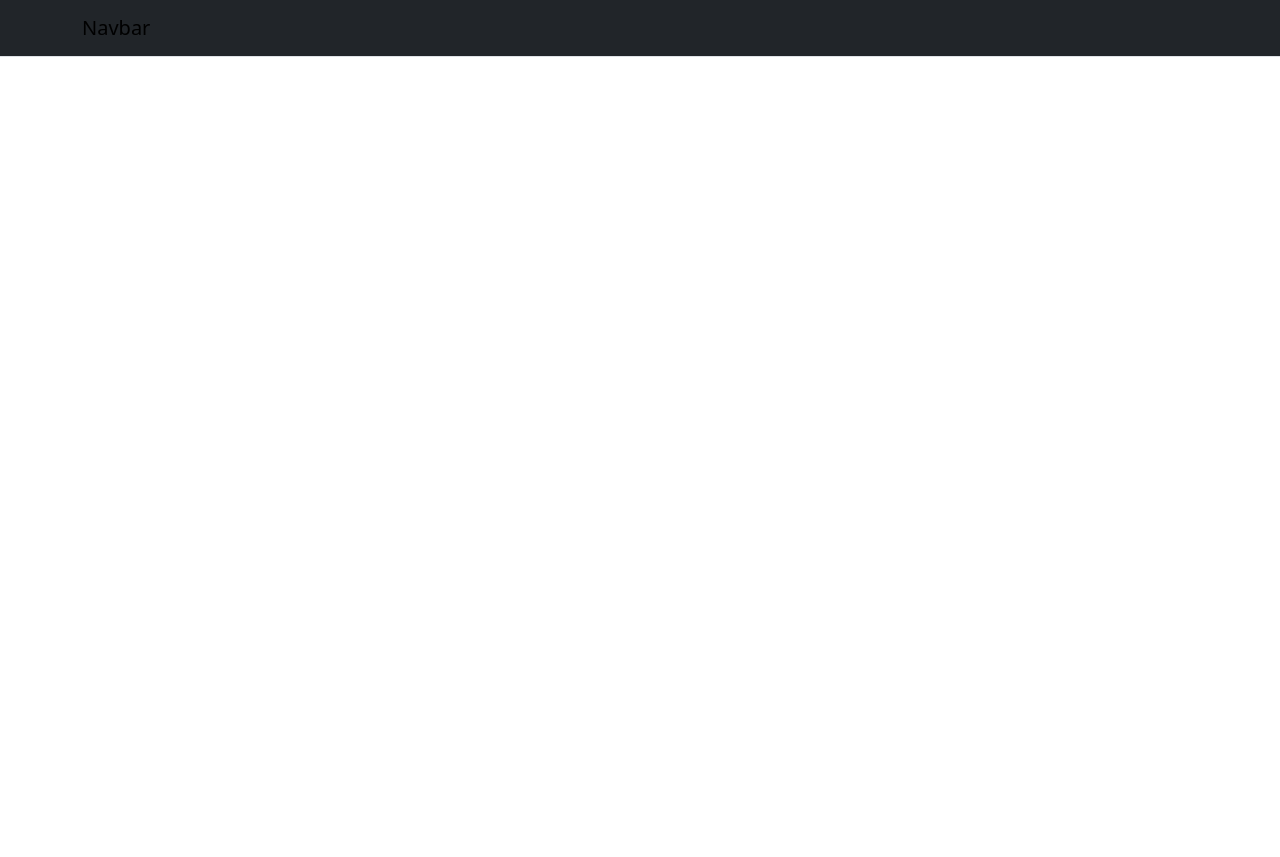
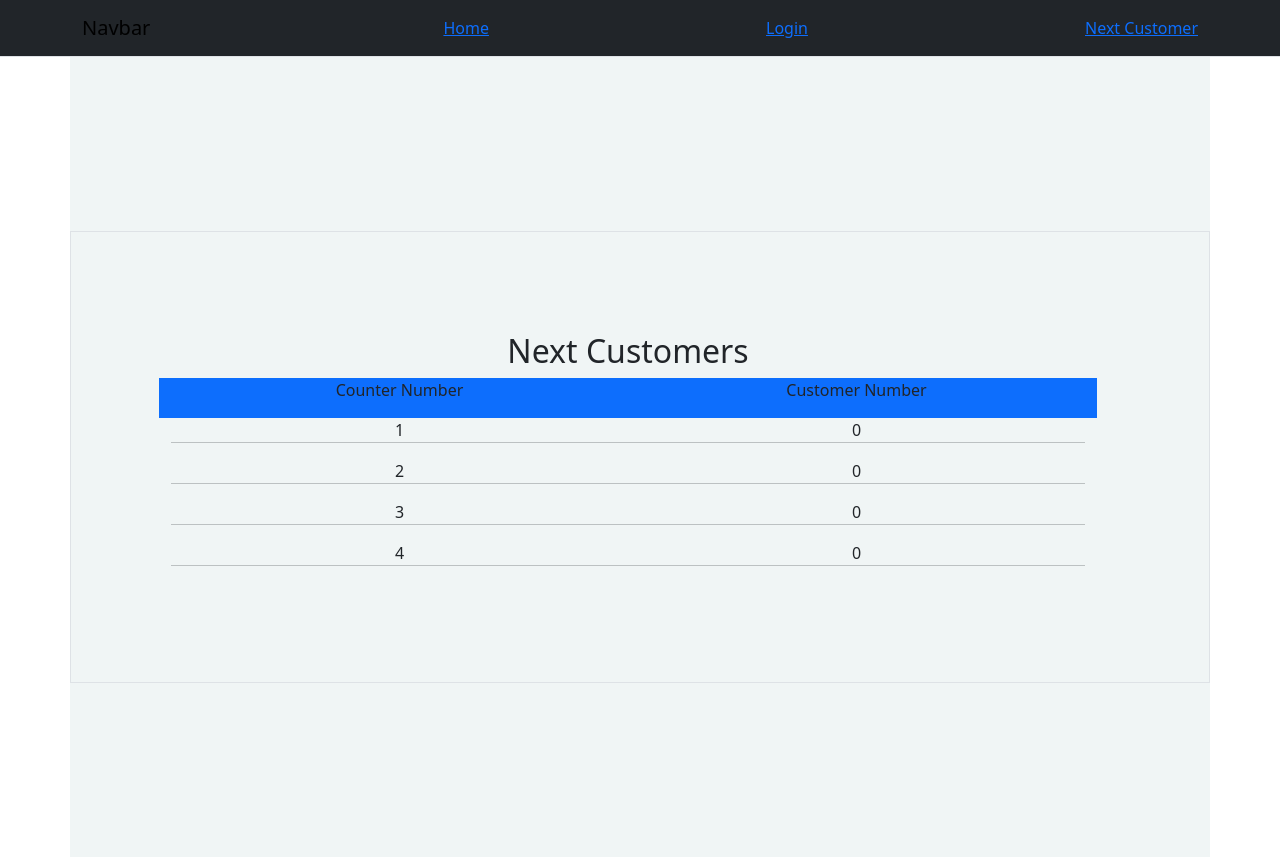
Before and after one commit to S317989/polito-se2-23-17, a React (Create React App) app in the folder client/: page /nextCustomer in a window 1280 px wide. Before the commit this address had no page. Before the commit the page ends 800 px from the top, so only its background shows below. Built offline with nearby package versions, Linux system fonts and the light colour scheme.

Commit message:
update login and call next customer component

```diff
--- a/client/package.json
+++ b/client/package.json
@@ -8,6 +8,7 @@
     "@testing-library/user-event": "^13.5.0",
     "bootstrap": "^5.3.2",
     "react": "^18.2.0",
+    "react-bootstrap": "^2.9.1",
     "react-dom": "^18.2.0",
     "react-router-dom": "^6.17.0",
     "react-scripts": "5.0.1",
--- a/client/src/App.js
+++ b/client/src/App.js
@@ -1,17 +1,36 @@
 import 'bootstrap/dist/css/bootstrap.min.css';
-
+import LoginForm from './Components/login';
+import CallNextCustomer from './Components/callNextCustomer';
+import { useState } from 'react';
 import {BrowserRouter, Routes, Route, Navigate} from 'react-router-dom';
 
 import Header from './Components/Header';
 import './App.css';
 
 function App() {
+
+  const [counters, setCounters] = useState([1,2,3,4]);
+  const [customer, setCustomer] = useState(Array(counters.length).fill(0));
+
+function updateCustomers(counterNumber){
+  setCustomer((old)=>{
+    const copyOldarray = [...old]
+    let max = copyOldarray.reduce((max, current) => (current > max ? current : max), copyOldarray[0]);
+    copyOldarray[counterNumber] = max+1
+    return copyOldarray;
+  });
+}
+
+
+
   return (
-    <div className="App">
+   <div className="App">
       <BrowserRouter>
       <Header />
         <Routes>
           <Route path="/" element={<h1>Home</h1>} />
+          <Route path="/nextCustomer" element={<CallNextCustomer counters = {counters} number={customer} updateCustomers = {updateCustomers} />} />
+          <Route path="/login" element={<LoginForm />} />
         </Routes>
       </BrowserRouter>
     </div>
--- a/client/src/Components/Header.jsx
+++ b/client/src/Components/Header.jsx
@@ -1,3 +1,5 @@
+import {Link} from 'react-router-dom';
+
 function Header() {
   return (
     <nav class="navbar bg-dark border-bottom border-body">
@@ -5,6 +7,10 @@ function Header() {
         <a class="navbar-brand" href="#">
           Navbar
         </a>
+        <Link to='/'>Home</Link>
+        <Link to="/login">Login</Link>
+        <Link to="/nextCustomer">Next Customer</Link>
+
       </div>
     </nav>
   );
--- a/client/src/login.js
+++ b/client/src/Components/login.js
@@ -1,10 +1,12 @@
-import {Button, Col, Container , Row, Form, FormGroup} from 'react-bootstrap';
+import {Button, Container , Form, FormGroup} from 'react-bootstrap';
 import 'bootstrap/dist/css/bootstrap.min.css';
-import './App.css';
+import '../App.css';
 
 function LoginForm() {
     return (
     <Container className='container_center myBG'>
+
+
       <Form className='border'>
         <Form.Group className="mb-3" controlId="formBasicEmail">
           <Form.Label>Email address</Form.Label>
```
Also changed, not shown: client/src/Components/callNextCustomer.js (renamed from client/src/callNextCustomer.js, +2 -9 lines), 1 other file (tests, documents, lock files or other folders).
